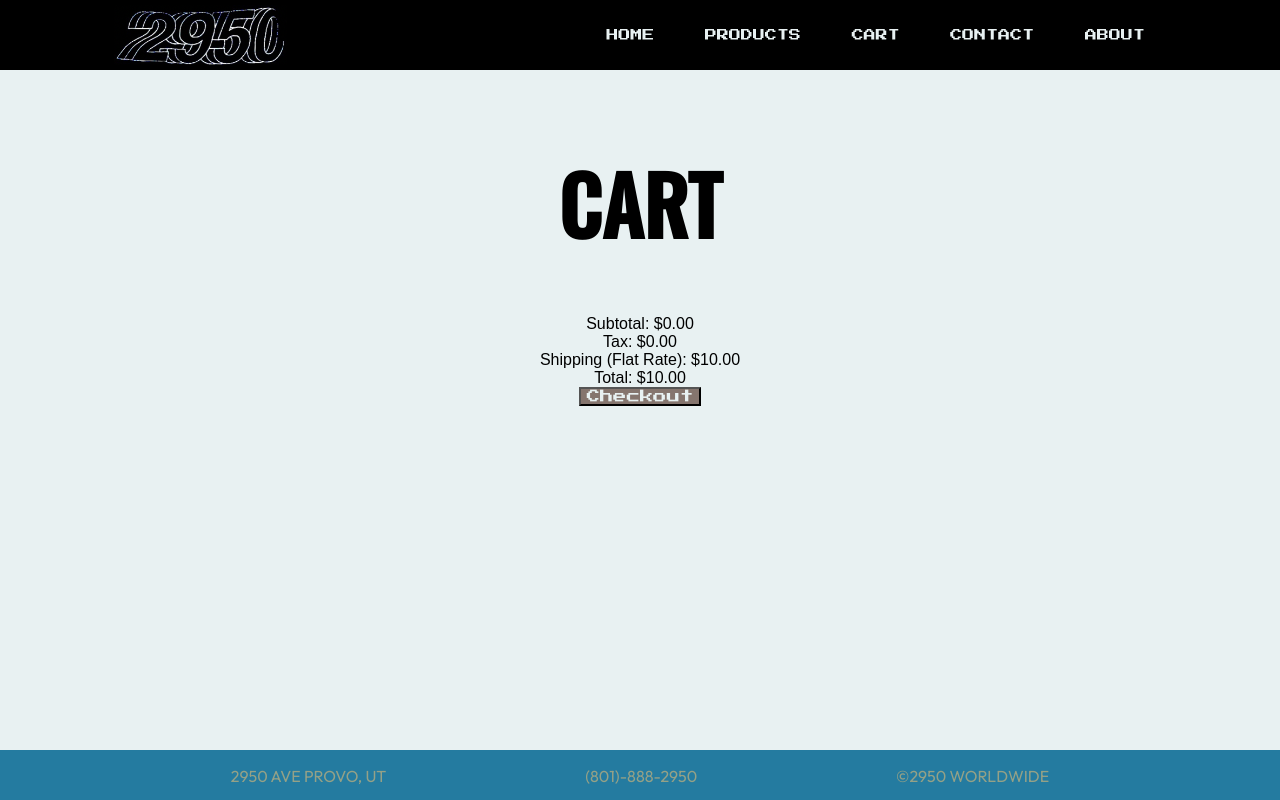
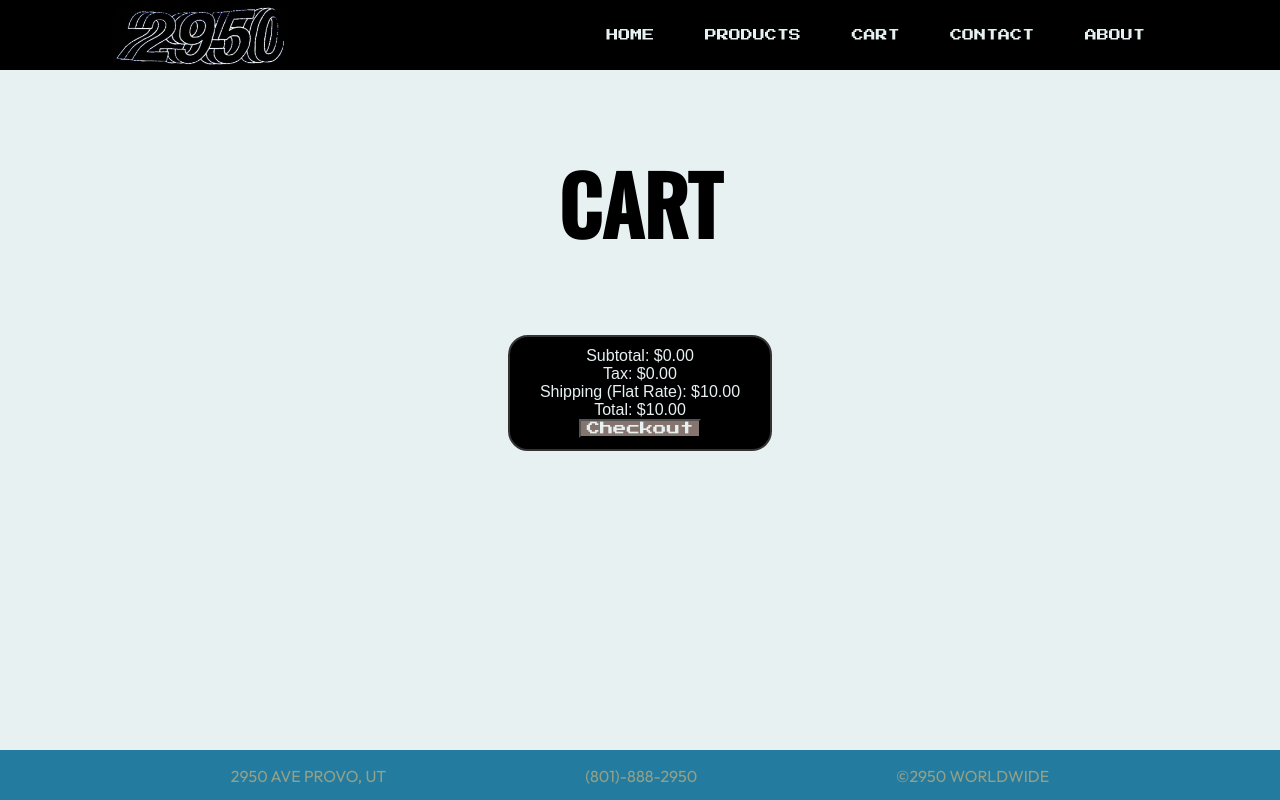
Before and after one commit to SETHK33/CapstoneFrontend, a React (Create React App) app: page /cart in a window 1280 px wide. Built offline with nearby package versions, Linux system fonts and the light colour scheme; a web font is replaced by a local one.

Commit message:
final stylings on cart and product item page

```diff
--- a/src/components/ProductItem.jsx
+++ b/src/components/ProductItem.jsx
@@ -28,7 +28,7 @@ export default function ProductItem(props) {
             src={product.image}
             alt={product.title}
             height="400px"
-            width="auto"
+            width="400px"
           />
         </Link>
       </div>
@@ -55,8 +55,8 @@ export default function ProductItem(props) {
             <>
               <div className="cart-quantity">
                 <button onClick={addQuantity}>+</button>
+                <button onClick={subQuantity}>-</button>
                 <span>{quantity}</span>
-                <button onClick={subQuantity}>-</button>
               </div>
               <div className="remove-btn">
                 {console.log(props)}
--- a/src/components/pages/Cart.jsx
+++ b/src/components/pages/Cart.jsx
@@ -1,4 +1,6 @@
 import { useContext, useEffect, useState } from "react";
+import { ToastContainer, toast } from "react-toastify";
+import "react-toastify/dist/ReactToastify.css";
 
 import { CartContext } from "../../context/CartContext";
 import ProductItem from "../ProductItem";
@@ -8,6 +10,7 @@ export default function Cart() {
   const [total, setTotal] = useState(0);
 
   const tax = total * 0.0485;
+  const checkoutSuccess = () => toast.success("Thank You!");
 
   useEffect(() => {
     let toTotal = 0;
@@ -22,7 +25,7 @@ export default function Cart() {
       <div className="cart-header">
         <h1>CART</h1>
       </div>
-      <div>
+      <div className="cart-grid">
         {addCart.cart.map((cartItem) => {
           return (
             <ProductItem
@@ -34,6 +37,7 @@ export default function Cart() {
             />
           );
         })}
+      </div>
       <div className="checkout-section-wrapper">
         <div className="checkout-section">
           <div>Subtotal: ${total.toFixed(2)}</div>
@@ -41,11 +45,11 @@ export default function Cart() {
           <div>Shipping (Flat Rate): $10.00</div>
           <div>Total: ${(total + tax + 10).toFixed(2)}</div>
           <div className="checkout-btn">
-              <button>Checkout</button>
+            <button onClick={checkoutSuccess}>Checkout</button>
           </div>
         </div>
       </div>
-      </div>
+      <ToastContainer />
     </div>
   );
 }
--- a/src/styles/common/common.scss
+++ b/src/styles/common/common.scss
@@ -33,6 +33,11 @@ button {
   cursor: pointer;
 }
 
+span {
+  font-family: "Press Start 2P", sans-serif;
+  padding-left: 10px;
+}
+
 .navbar-links a {
   text-decoration: none;
   color: $alice;
--- a/src/styles/pages/cart.scss
+++ b/src/styles/pages/cart.scss
@@ -6,4 +6,28 @@
     font-family: "Oswald", sans-serif;
     font-size: 80px;
   }
+
+  .cart-grid {
+    display: grid;
+    grid-template-rows: 1fr;
+    grid-template-columns: 1fr 1fr;
+    gap: 20px;
+    width: 80%;
+    justify-content: space-between;
+  }
+
+  .checkout-section-wrapper {
+    display: flex;
+    justify-content: center;
+    border: 2px solid #333;
+    border-radius: 20px;
+    box-sizing: border-box;
+    margin-top: 20px;
+    padding: 10px 30px 10px 30px;
+    background-color: black;
+
+    .checkout-section {
+      color: $alice;
+    }
+  }
 }
--- a/src/styles/pages/product.scss
+++ b/src/styles/pages/product.scss
@@ -6,20 +6,20 @@
     flex-direction: row;
     justify-content: center;
     align-items: center;
-    background-color: black;
+    background-color: $alice;
 
     .product-info {
       text-decoration: none;
       width: 50%;
 
       h3 {
-        color: $alice;
+        color: $mortuum;
         font-family: "Oswald", sans-serif;
         font-size: 80px;
       }
 
       p {
-        color: $alice;
+        color: black;
         font-family: "Oswald", sans-serif;
         font-size: 40px;
       }
```
Lines whose indentation alone changed are shown as unchanged.
